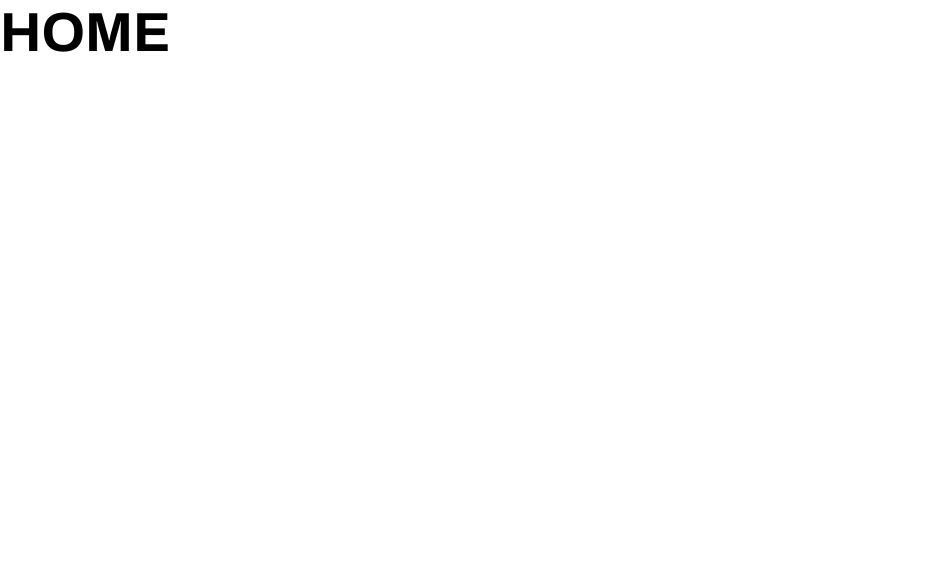
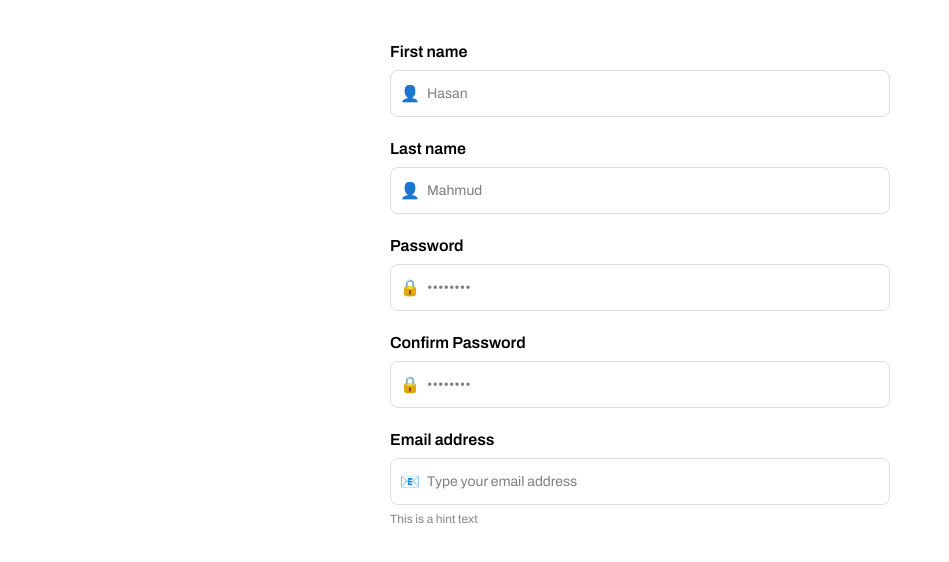
Before and after one commit to shiko-grupp1/shiko-webapp, a Next.js app: page / in a window 1280 px wide. Shown: the top 562 px of the page, without its empty margins (0-949 px from the left). Built offline with nearby package versions, Linux system fonts and the light colour scheme.

Commit message:
Add formgroup component

```diff
--- a/package.json
+++ b/package.json
@@ -14,13 +14,15 @@
     "react-dom": "19.2.4"
   },
   "devDependencies": {
-    "@tailwindcss/postcss": "^4",
+    "@tailwindcss/postcss": "^4.2.4",
     "@types/node": "^20",
     "@types/react": "^19",
     "@types/react-dom": "^19",
+    "autoprefixer": "^10.5.0",
     "eslint": "^9",
     "eslint-config-next": "16.2.4",
-    "tailwindcss": "^4",
+    "postcss": "^8.5.10",
+    "tailwindcss": "^4.2.4",
     "typescript": "^5"
   }
 }
--- a/src/app/(public)/page.tsx
+++ b/src/app/(public)/page.tsx
@@ -1,7 +1,76 @@
-export default function Home() {
+"use client";
+import React, { useState } from "react";
+import FormGroup from "../components/FormGroup/FormGroup";
+
+const ExamplePage = () => {
+  const [form, setForm] = useState({
+    firstName: "",
+    lastName: "",
+    password: "",
+    confirmPassword: "",
+    email: "",
+  });
+
+  const handleChange = (e: React.ChangeEvent<HTMLInputElement>) => {
+    setForm({
+      ...form,
+      [e.target.name]: e.target.value,
+    });
+  };
+
   return (
-    <>
-      <h1 className="">HOME</h1>
-    </>
+    <div style={{ maxWidth: 500, margin: "40px auto" }}>
+      <FormGroup
+        label="First name"
+        name="firstName"
+        value={form.firstName}
+        onChange={handleChange}
+        placeholder="Hasan"
+        icon="👤"
+      />
+
+      <FormGroup
+        label="Last name"
+        name="lastName"
+        value={form.lastName}
+        onChange={handleChange}
+        placeholder="Mahmud"
+        icon="👤"
+      />
+
+      <FormGroup
+        label="Password"
+        type="password"
+        name="password"
+        value={form.password}
+        onChange={handleChange}
+        placeholder="••••••••"
+        icon="🔒"
+      />
+
+      <FormGroup
+        label="Confirm Password"
+        type="password"
+        name="confirmPassword"
+        value={form.confirmPassword}
+        onChange={handleChange}
+        placeholder="••••••••"
+        icon="🔒"
+      />
+
+      <FormGroup
+        label="Email address"
+        type="email"
+        name="email"
+        value={form.email}
+        onChange={handleChange}
+        placeholder="Type your email address"
+        icon="📧"
+        hint="This is a hint text"
+      />
+
+
+    </div>
   );
-}
+};
+export default ExamplePage
--- /dev/null
+++ b/src/app/components/FormGroup/FormGroup.module.css
@@ -0,0 +1,45 @@
+/* FormGroup.module.css */
+
+.formGroup {
+  display: flex;
+  flex-direction: column;
+  margin-bottom: 20px;
+}
+
+.label {
+  font-weight: 600;
+  margin-bottom: 6px;
+}
+
+.inputWrapper {
+  position: relative;
+  display: flex;
+  align-items: center;
+}
+
+.icon {
+  position: absolute;
+  left: 10px;
+  color: #999;
+}
+
+.input {
+  width: 100%;
+  padding: 12px 12px 12px 36px;
+  border-radius: 8px;
+  border: 1px solid #ddd;
+  font-size: 14px;
+  transition: 0.2s;
+}
+
+.input:focus {
+  border-color: #4a90e2;
+  outline: none;
+  box-shadow: 0 0 0 2px rgba(74, 144, 226, 0.2);
+}
+
+.hint {
+  font-size: 12px;
+  color: #888;
+  margin-top: 5px;
+}
--- /dev/null
+++ b/src/app/components/FormGroup/FormGroup.tsx
@@ -0,0 +1,48 @@
+
+import React from "react";
+import styles from "./FormGroup.module.css";
+
+type FormGroupProps = {
+  label: string;
+  type?: string;
+  placeholder?: string;
+  value: string;
+  name: string;
+  onChange: (e: React.ChangeEvent<HTMLInputElement>) => void;
+  icon?: React.ReactNode;
+  hint?: string;
+};
+
+const FormGroup: React.FC<FormGroupProps> = ({
+  label,
+  type = "text",
+  placeholder,
+  value,
+  name,
+  onChange,
+  icon,
+  hint,
+}) => {
+  return (
+    <div className={styles.formGroup}>
+      <label className={styles.label}>{label}</label>
+
+      <div className={styles.inputWrapper}>
+        {icon && <span className={styles.icon}>{icon}</span>}
+
+        <input
+          className={styles.input}
+          type={type}
+          placeholder={placeholder}
+          value={value}
+          name={name}
+          onChange={onChange}
+        />
+      </div>
+
+      {hint && <p className={styles.hint}>{hint}</p>}
+    </div>
+  );
+};
+
+export default FormGroup;
--- a/src/app/components/Input/Input.tsx
+++ /dev/null
@@ -1,30 +0,0 @@
-type InputProps = {
-  label?: string;
-  placeholder?: string;
-  value?: string;
-  onChange?: (e: React.ChangeEvent<HTMLInputElement>) => void;
-};
-
-export default function Input({
-  label,holder,
-  value,
-  onChange,
-}: InputProps) {
-  return (
-    <div style={{ display: "flex", flexDirection: "column", gap: "6px" }}>
-      {label && <label style={{ fontSize: "14px" }}>{label}</label>}
-
-      <input
-        value={value}
-        onChange={onChange}
-        placeholder={placeholder}
-        style={{
-          padding: "10px",
-          border: "1px solid #ccc",
-          borderRadius: "6px",
-          outline: "none",
-        }}
-      />
-    </div>
-  );
-}
--- a/src/app/components/shared/Button/Button.tsx
+++ b/src/app/components/shared/Button/Button.tsx
@@ -0,0 +1,21 @@
+import React from "react";
+import styles from "./Button.module.css";
+type ButtonProps = {
+  text: string;
+  onClick?: () => void;
+  type?: "button" | "submit";
+};
+
+const Button: React.FC<ButtonProps> = ({
+  text,
+  onClick,
+  type = "button",
+}) => {
+  return (
+    <button className={styles.button} onClick={onClick} type={type}>
+      {text}
+    </button>
+  );
+};
+
+export default Button;
--- a/src/app/page.tsx
+++ /dev/null
@@ -1,5 +0,0 @@
-
- import Input from "./components/ui/Input/Input";{
-  return (
-
-  <Input label="Namn" placeholder="Skriv ditt namn" />
```
Also changed, not shown: src/app/components/shared/Button/Button.module.css (+11 -19 lines), src/app/components/Input/Input.module.scss (deleted), 2 other files (tests, documents, lock files or other folders).
